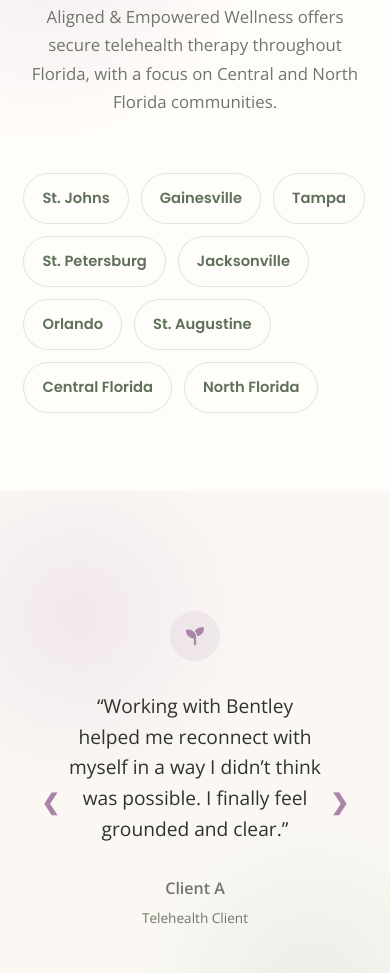
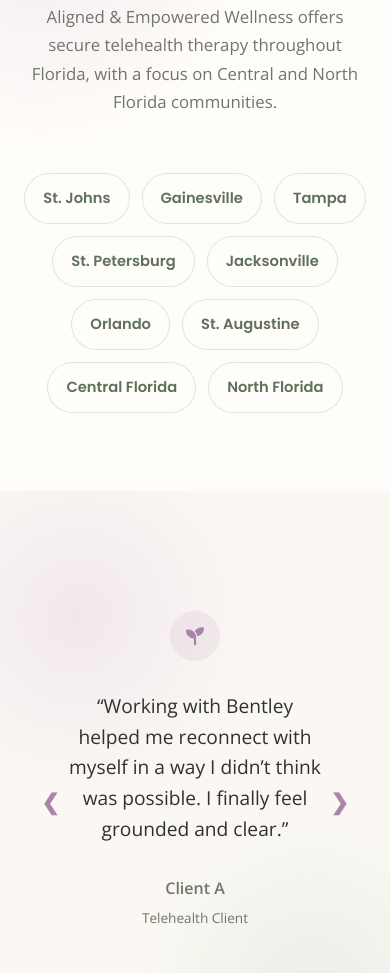
Before and after one commit to samanthaknoll/alignandempoweredwellness, a plain HTML site: page index.html in a window 390 px wide. Shown: the part 7708-8681 px from the top of the page. Drawn offline with nearby package versions, Linux system fonts and the light colour scheme.

Commit message:
Update styles.css

```diff
--- a/styles.css
+++ b/styles.css
@@ -820,6 +820,12 @@ color: var(--ink); /* fixes white text */
   font-size: 0.92rem;
 }
 
+@media (max-width: 768px) {
+  .location-grid {
+    justify-content: center;
+  }
+}
+
 /* FAQ */
 
 .faq-section {
@@ -1117,11 +1123,6 @@ button {
   }
 
 
-
-  .location-grid {
-    justify-content: flex-start;
-  }
-
   .site-footer {
     padding: 52px 6% 28px;
   }
```
